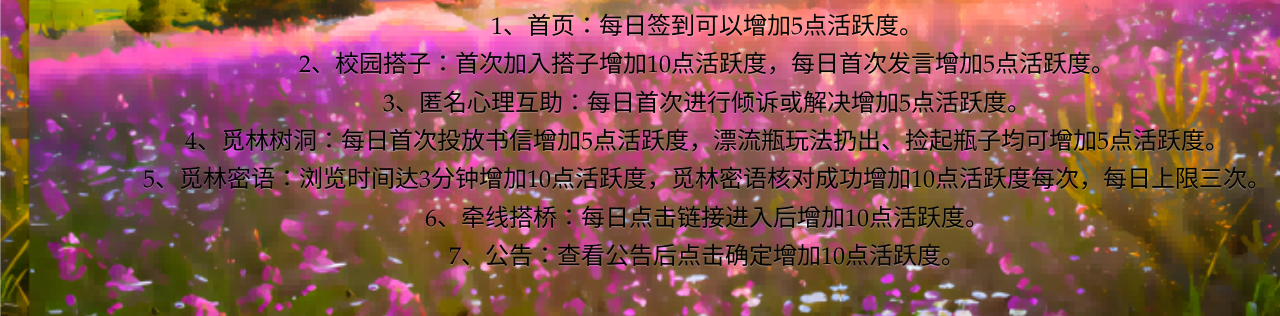
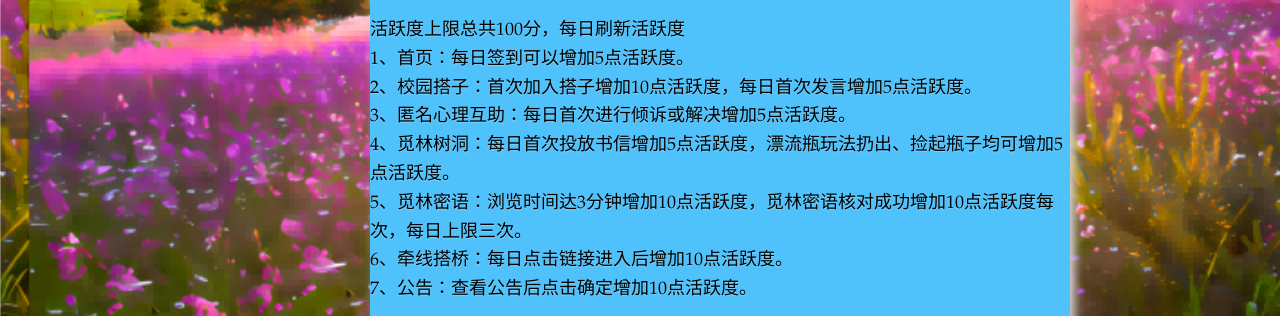
Before and after one commit to lisikuan/milin-http-css, a website: page rule.html in a window 1280 px wide. Shown: the part 354-670 px from the top of the page. Drawn offline with Linux system fonts and the light colour scheme.

Commit message:
Update rule.css

```diff
--- a/rule.css
+++ b/rule.css
@@ -1,168 +1,114 @@
-<!DOCTYPE html>
-<html lang="en">
-<head>
-    <meta charset="utf-8">
-    <meta http-equiv="X-UA-Compatible" content="IE=edge">
-    <meta name="viewport" content="width=device-width,initial-scale=1.0">
-    <link rel="stylesheet" href="milin tree hole.css">
-    <link rel="stylesheet" href="header.css">
-    <link rel="stylesheet" href="footer.css">
-    <link rel="stylesheet" href="lside.css">
-    <title>觅林树洞</title>
-    <script>
-        // 在文档加载完成后执行
-document.addEventListener('DOMContentLoaded', function() {
-    // 选择ID为 "myInput" 的input元素
-    var inp = document.querySelector('#inp');
+/*
+.contain {
+    position: relative;
+    height: 85vh;
+    min-width: 400px;
+    display: flex;
+    flex-direction: row;
+    flex-wrap: nowrap;
+}
 
-    // 确保找到了input元素
-    if (inp) {
-        // 为ID为 "pick" 的按钮添加点击事件监听器
-        var pickButton = document.querySelector('#pick');
-        if (pickButton) {
-            pickButton.addEventListener('click', function() {
-                // 清空input元素的内容
-                inp.value = '';
-                alert("正在捡起信件ing……");
-            });
-        } else {
-            console.error('未找到ID为 "pick" 的按钮。');
-        }
+.lside,.rside,.content,.contain {
+        height: 85vh;
+        text-align: center;
 
-        // 为ID为 "shoot" 的按钮添加点击事件监听器
-        var shootButton = document.querySelector('#shoot');
-        if (shootButton) {
-            shootButton.addEventListener('click', function() {
-                // 清空input元素的内容
-                inp.value = '';
-                alert("已投递成功！");
-            });
-        } else {
-            console.error('未找到ID为 "shoot" 的按钮。');
-        }
-    } else {
-        console.error('未找到ID为 "inp" 的input元素。');
+}
+
+.lside {
+    border: 2px solid black;
+    border-radius: 10px 10px 10px 10px;
+
+    order: 1;
+    flex: 400px 0 0;
+    background: #fff0b6;
+}
+
+.rside {
+    border: 2px solid black;
+    border-radius: 10px 10px 10px 10px;
+
+    order: 3;
+    flex: 400px 0 0;
+    background: rgb(213, 240, 255);
+}
+.rside a:hover{
+    color: #3fa9ff;
+      border-bottom: 2px solid #00acfd;
+
+}
+*/
+.content {
+    order: 2;
+    flex: auto 1 0 ;
+}
+
+#wrapper {
+    width: 846px;
+    height:300px;
+    border: 2px solid blue;
+    margin: 20px 0;
+    overflow: auto;
+}
+
+
+.wrapper input {
+    width: 50px;
+    height: 20px;
+}
+
+.wrapper button {
+    width: 50px;
+    height: 20px;
+}
+    .cbox h2{
+        color: #000;
+        margin: 20px;
+        text-align: center;
     }
-});
-    </script>
-</head>
-<body>
-    <main class="ma">
-        <!-- 头部区域开始 -->
-        <div class="header w">
-            <!-- 第一行logo -->
-            <div class="logo">
-                <img src="./img/logo1.png" alt="">
-            </div>
-            <!-- 第一行导航栏 -->
-            <div class="nav w">
-                <ul class="homepage">
-                    <li> <a href="index.html">首页</a> </li>
-                    <li> <a href="rule.html">活跃度细则</a></li>
-                    <li> <a href="milin.html">登录</a></li>
-                </ul>
-            </div>
-            <!-- 第一行搜索框 -->
-            <div class="search">
-                <input type="text" id="word">
-                <!--<img class="buttow" src="./img/wenhao.png" alt="">-->
-                <button id="check" onclick="SearchMessage()">搜索</button>
-            </div>
-            <!-- 第一行用户区 -->
-            <div class="user" style="display: flex; align-items: center; justify-content: center; height: 42px;">
-                <img src="./img/user(1).png" alt="">
-                    <a href="user.html" style="font-size: 18px;">用户</a>
-            </div>
-        </div>
-        <!-- 头部区域结束 -->
-        <!-- 精品推荐导航部分开始 -->
-        <div class="goods w">
-            <h3>模块分类</h3>
-            <ul>
-                <li>
-                    <a href="gg.html">公告</a>
-                </li>
-                <li>
-                    <a href="company.html">校园搭子</a>
-                </li>
-                <li>
-                    <a href="group.html">同好集群</a>
-                </li>
-                <li>
-                    <a href="milin tree hole.html">觅林树洞</a>
-                </li>
-                <li>
-                    <a href="secret.html">觅林密语</a>
-                </li>
-                <li>
-                    <a href="chat.html">随机群聊</a>
-                </li>
-            </ul>
-            <a class="mod" href="#">更多</a>
-        </div>
-        </div>
-    <!-- 精品推荐导航部分结束 -->
-        <div class="contain">
-            <div class="lside">
-                <a href="gg.html">
-                    <h2>公告</h2>
-                <hr><br><br>
-                <p>
-                    觅林树洞：该模块拥有两种模式，一是在用户注册登录时自动生成一个好友信封，在随机时间发给随机对象，经过双方同意后，生成一段美丽的邂逅。二是类似于漂流瓶，自己想说的话，想写的文案，自己的小故事或小确幸统统可以塞进树洞里，等待有缘人的开启。<br>
-                </p></a>
-            </div>
-            <div class="content">
-                <h2 style="font-weight:bold">觅林树洞</h2>
 
-                <div class="import">
-                <img src="./img/sd1.png" alt="">
-                <!--<div id="wrapper"></div>-->
-                </div>
-                <br>
-                <input type="text" id="inp"><br>
-                    <button id="shoot">投递</button>
-                    <button id="pick">捡起</button>
+    .cbox,tit p{
+        color: #000;
+        margin: 10px;
+        font-size:18px;
+        text-align: left;
+    }
 
-                <script src="milin tree hole.js"></script>
-                <br>
-            </div>
-        </div>
-        <!-- 底部模块开始 -->
-    <div class="footer">
-        <div class="w">
-            <div class="copyright">
-                <a href="#" class="cc">下载觅林App</a>
-                <!--<div class="rainbow"></div>-->
-                <div class="container">
-                <a href="#" class="shadow">milin</a>
 
-        </div>
-                <p>
-                   友情连接、项目条款、声明
-                    <br>
-                    © “觅林”项目开发组保留所有权利。
-                    <br> “觅林”意为“在使用我们的开发项目后能够像走迷宫一样发现独属于自己的那颗树（那个人）”。
-                </p>
-            </div>
-            <div class="links">
-                <dl>
-                    <dt>关于“觅林”</dt>
-                    <dd> <a href="#">关于 </a> </dd>
-                    <dd> <a href="#">管理团队</a> </dd>
-                    <dd> <a href="#">工作机会</a> </dd>
-                    <dd> <a href="#">客户服务</a> </dd>
-                    <dd> <a href="#">帮助 </a> </dd>
-                </dl>
-                <dl>
-                    <dt>友情链接</dt>
-                    <dd><a href="http://dekt.bupt.edu.cn" target="_blank">第二课堂</a></dd>
-                    <dd><a href="http://static.byr.cn" target="_blank">北邮人论坛</a></dd>
-                </dl>
-            </div>
-        </div>
-    </div>
-    <!-- 底部模块结束 -->
-    </div>
-    </main>
-</body>
-</html>
+    .cbox:hover{
+        scale:1.03;
+        box-shadow: none;
+    }
+
+    .cbox{
+        width: 700px;
+        height: 550px;
+    margin: 20px;
+    position: relative;
+    display: inline-block;
+    box-shadow: 5px 5px 10px 0px lightgray;
+    border-radius: 10px;
+    transition: 0.6s;
+    background: #4fc2fc;
+    }
+    .tit{
+        width: 700px;
+        height: 160px;
+    margin: 20px;
+    position: relative;
+    display: inline-block;
+    box-shadow: 5px 5px 10px 0px lightgray;
+    border-radius: 10px;
+    transition: 0.6s;
+    background: #4ffcd9;
+    }
+    .content button{
+        width: 100px;
+        height: 50px;
+        border-radius: 5px 5px 5px 5px;
+        background-color: #4ffca0;
+        color:#000;
+    }
+    .content button:hover{
+        color:red;
+        background-color: #ffffff;
+    }
```
